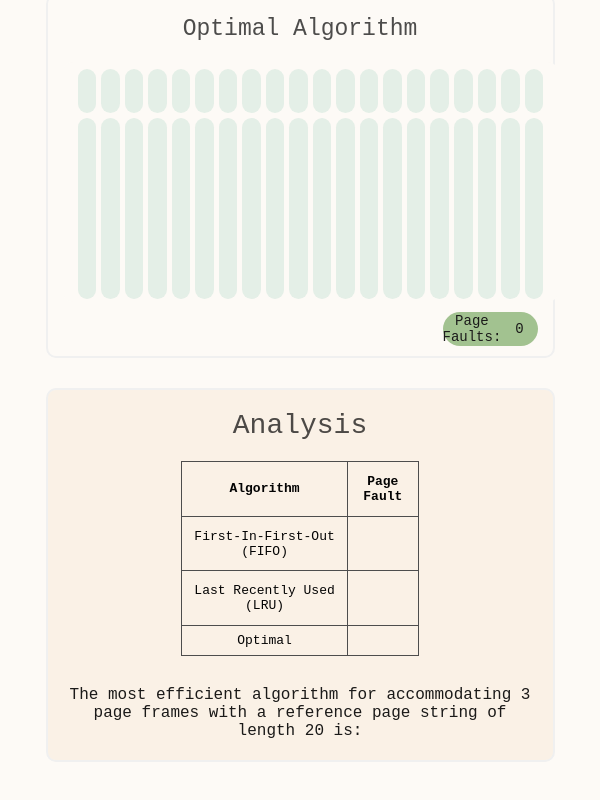
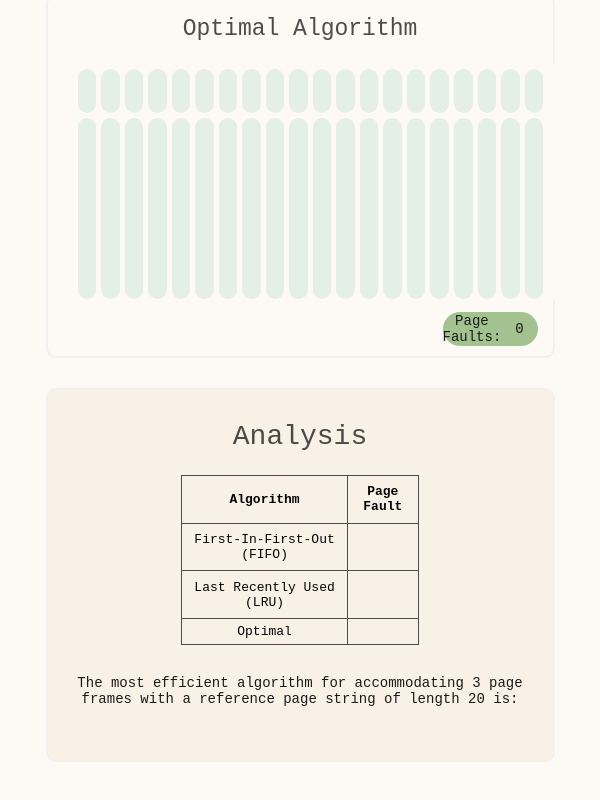
Before and after one commit to shoichiideologies/page-replacement-algorithm, an Electron app: page index.html in a window 600 px wide. Shown: the part 1214-2014 px from the top of the page. Drawn offline with Linux system fonts and the light colour scheme.

Commit message:
Computation page adjustments

```diff
--- a/index.css
+++ b/index.css
@@ -157,7 +157,7 @@ header button{
 	display: block;
 	padding: 10px 20px;
 	text-decoration: none;
-	color: #333;
+	color: #000000;
 	text-align: center;
 	width: 30%;
 	height: 60px;
@@ -173,7 +173,7 @@ header button{
 
 header button:hover{
 	transition: all 0.3s ease;
-	color: rgb(0, 0, 0);
+	color: rgb(26, 26, 26);
 	opacity: 0.7;
 }
 
@@ -364,7 +364,7 @@ main section .simulation .page-container .page .page-results {
 
 .analysis table {
 	width: 50%;
-	height: 80%;
+	height: 50%;
 	border-radius: 10px;
 	background-color: rgb(250, 241, 230);
 	border-collapse: collapse;
@@ -386,7 +386,7 @@ main section .simulation .page-container .page .page-results {
 
 .analysis #text{
 	font-weight: 300;
-	font-size: 16px;
+	font-size: 4;
 	height: 10%;
 	padding: 20px 0;
 }
```
Also changed, not shown: 6 other files.
